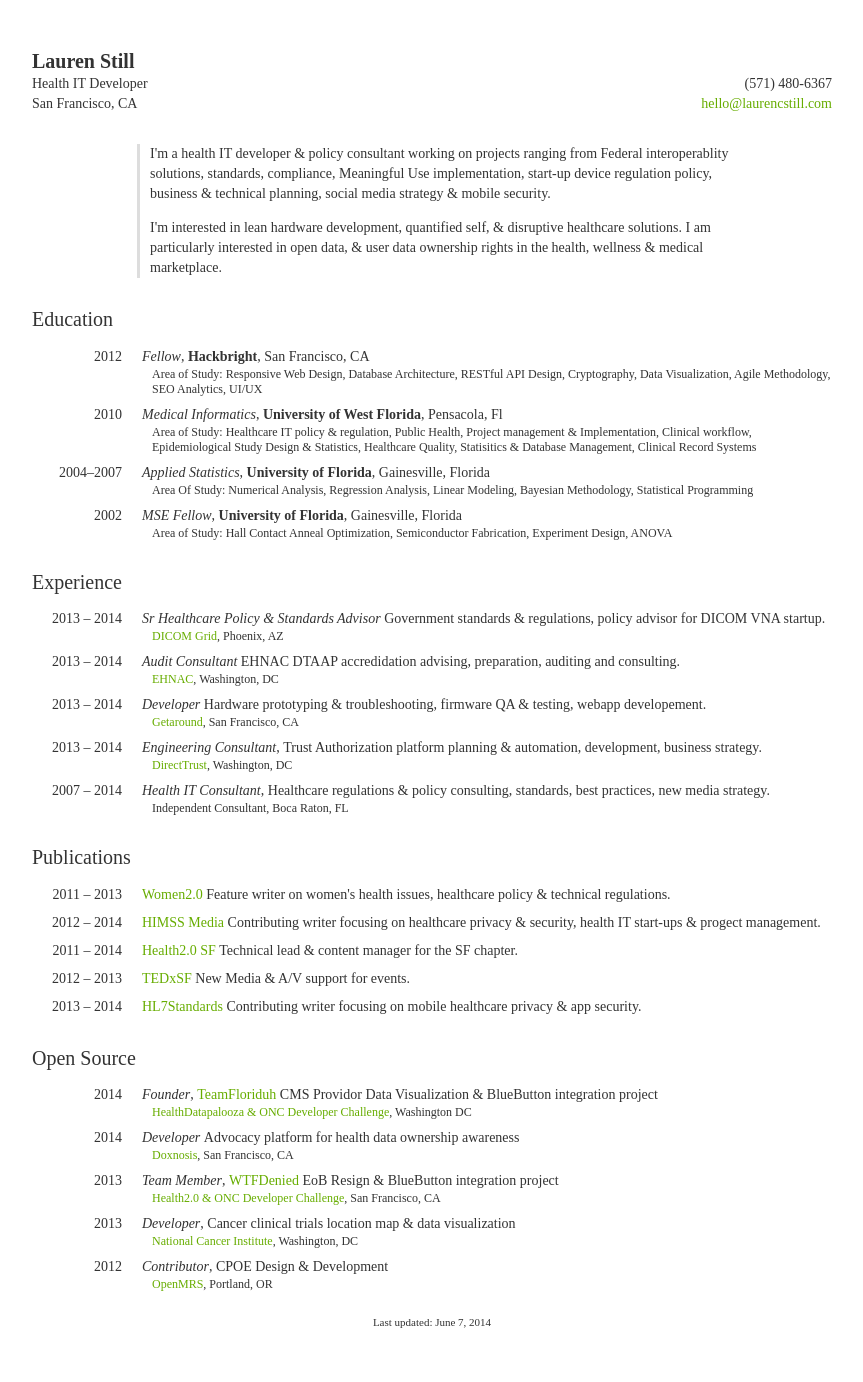
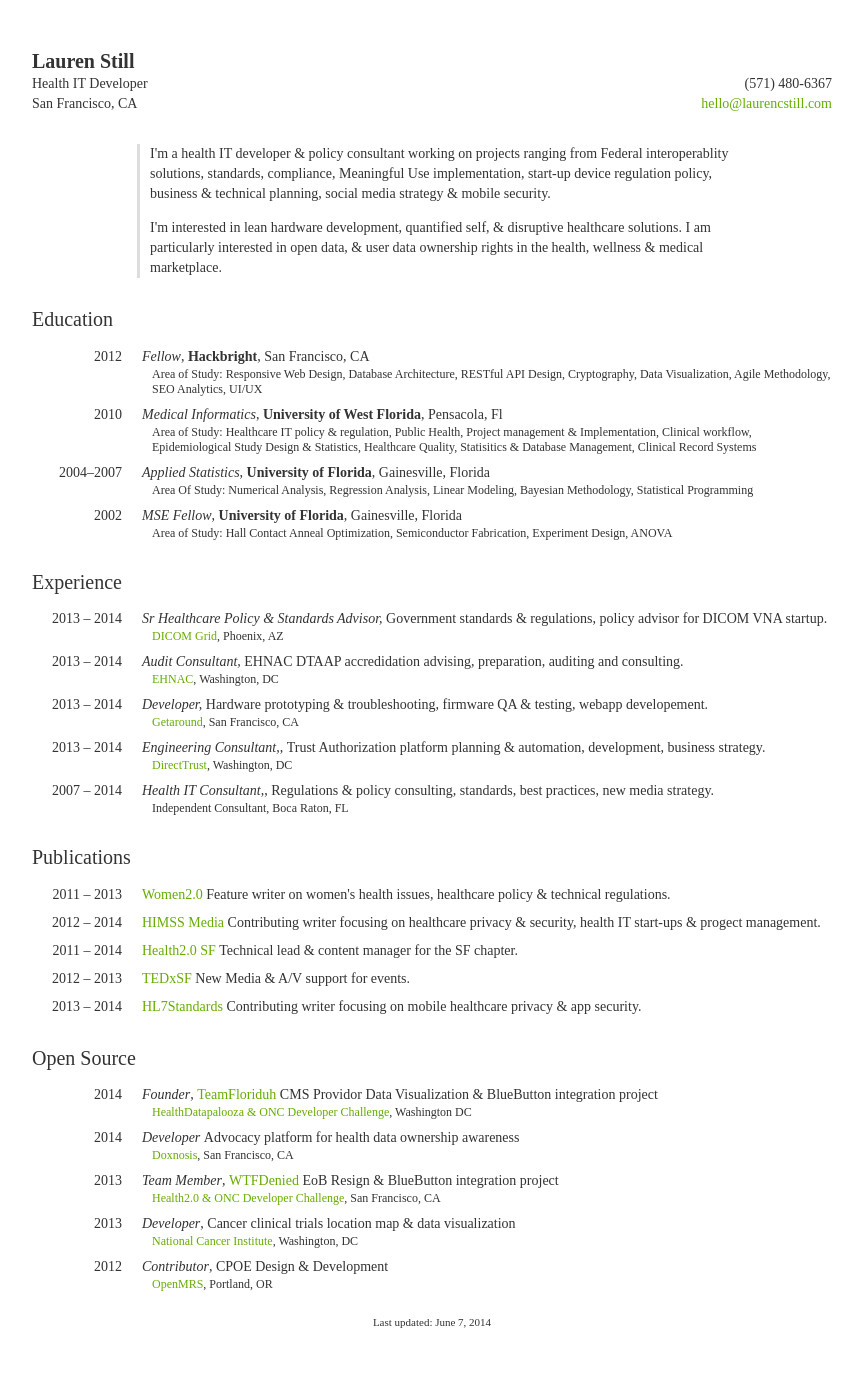
Before and after one commit to laurenstill/laurenstill.github.io, a Jekyll site: the page cv/index.html, which Jekyll copies as it is, in a window 1280 px wide. Shown: the whole page, without its empty margins (208-1071 px from the left). Built offline with Jekyll 4.4.1, drawn with Linux system fonts in a browser that asks for light colours; comment, search, counter and statistics services are not loaded.

Commit message:
Update index.html

```diff
--- a/cv/index.html
+++ b/cv/index.html
@@ -89,7 +89,7 @@
             <ul>
             <li>
                     <span class="date">2013 &ndash; 2014</span>
-                    <span class="position">Sr Healthcare Policy &amp; Standards Advisor</span>
+                    <span class="position">Sr Healthcare Policy &amp; Standards Advisor,</span>
                     <span class="project">Government standards &amp; regulations, policy advisor for DICOM VNA startup.</span>
                     <span class="meta">
                         <a href="http://wwww.dicomgrid.com">DICOM Grid</a>, Phoenix, AZ<br>
@@ -98,7 +98,7 @@
 
             <li>
                     <span class="date">2013 &ndash; 2014</span>
-                    <span class="position">Audit Consultant</span>
+                    <span class="position">Audit Consultant,</span>
                     <span class="project">EHNAC DTAAP accredidation advising, preparation, auditing and consulting. </span>
                     <span class="meta">
                         <a href="http://wwww.ehnac.org">EHNAC</a>, Washington, DC<br>
@@ -107,7 +107,7 @@
 
                 <li>
                     <span class="date">2013 &ndash; 2014</span>
-                    <span class="position">Developer</span>
+                    <span class="position">Developer,</span>
                     <span class="project">Hardware prototyping &amp; troubleshooting, firmware QA &amp; testing, webapp developement.</span>
                     <span class="meta">
                         <a href="http://wwww.getaround.com">Getaround</a>, San Francisco, CA<br>
@@ -116,7 +116,7 @@
 
                 <li>
                     <span class="date">2013 &ndash; 2014</span>
-                    <span class="position">Engineering Consultant</span>,
+                    <span class="position">Engineering Consultant,</span>,
                     <span class="project">Trust Authorization platform planning &amp; automation, development, business strategy.</span>
                     <span class="meta">
                         <a href="http://wwww.directtrust.org">DirectTrust</a>, Washington, DC
@@ -125,8 +125,8 @@
 
                 <li>
                     <span class="date">2007 &ndash; 2014</span>
-                    <span class="position">Health IT Consultant</span>,
-                    <span class="project">Healthcare regulations &amp; policy consulting, standards, best practices, new media strategy. </span>
+                    <span class="position">Health IT Consultant,</span>,
+                    <span class="project">Regulations &amp; policy consulting, standards, best practices, new media strategy. </span>
                     <span class="meta">
                         Independent Consultant, Boca Raton, FL
                     </span>
```
